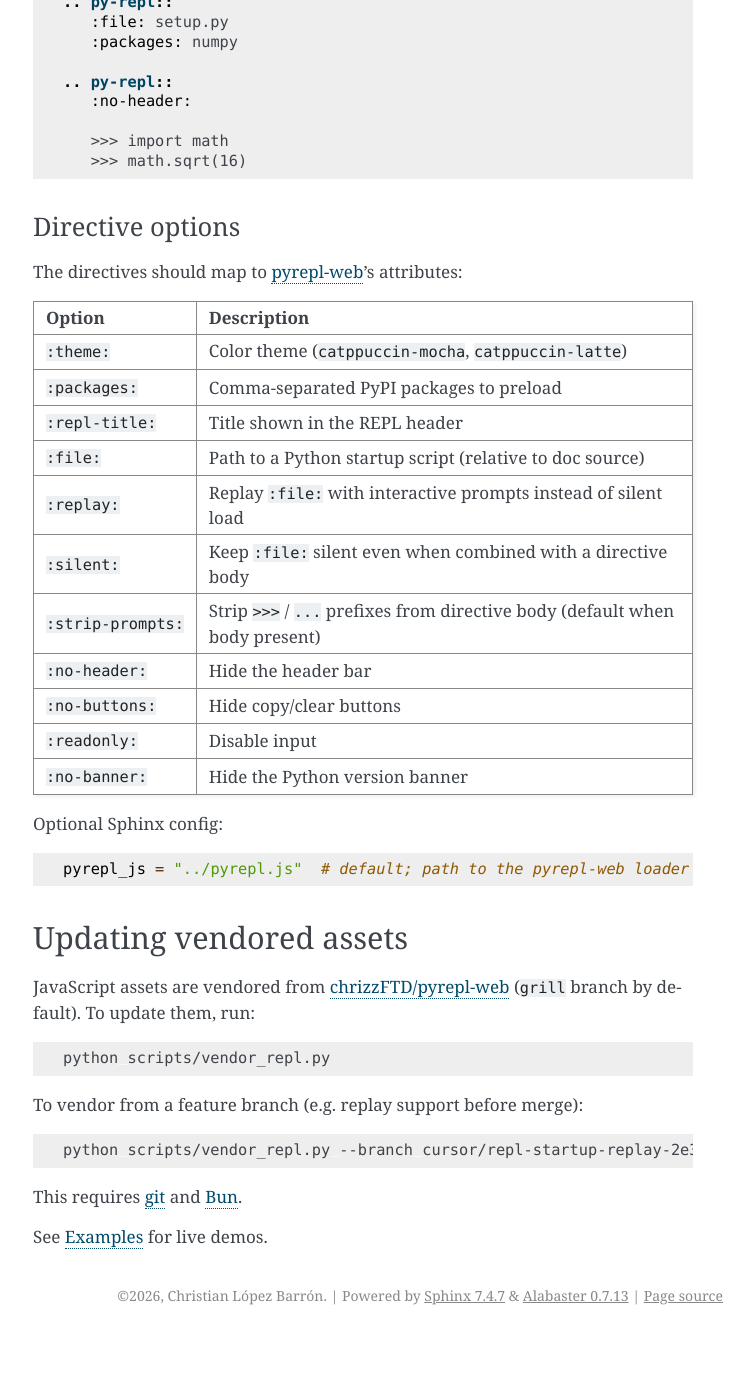
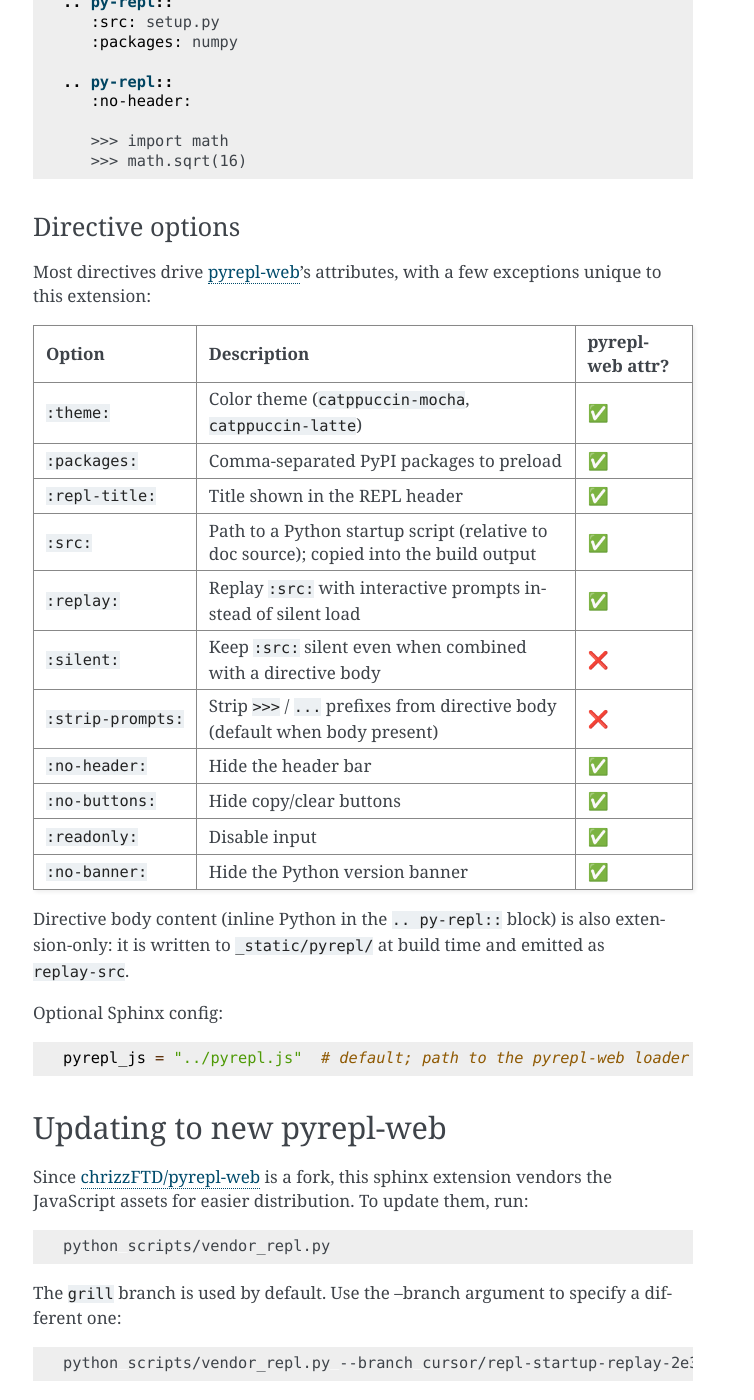
Before and after one commit to chrizzFTD/sphinx-pyrepl-web, a Sphinx documentation site: the page built from docs/index.rst, in a window 1280 px wide and 1400 px high, scrolled down 740 px. Shown: the whole window, without its empty margins (387-1141 px from the left). Built offline with Sphinx 7.4.7, drawn with Linux system fonts in a browser that asks for light colours; before the commit the page ends 2075 px from its top, so only the background shows below that; some of the changed text lies outside the part shown.

Commit message:
minor cleanup
Signed-off-by: Christian López Barrón <chris.gfz@gmail.com>

````diff
--- a/README.md
+++ b/README.md
@@ -34,7 +34,7 @@
    :no-header:
 
 .. py-repl::
-   :file: setup.py
+   :src: setup.py
    :packages: numpy
 
 .. py-repl::
@@ -46,21 +46,23 @@
 
 ### Directive options
 
-The directives should map to [pyrepl-web](https://github.com/chrizzFTD/pyrepl-web)'s attributes:
+Most directives drive [pyrepl-web](https://github.com/chrizzFTD/pyrepl-web)'s attributes, with a few exceptions unique to this extension:
 
-| Option | Description |
-|--------|-------------|
-| `:theme:` | Color theme (`catppuccin-mocha`, `catppuccin-latte`) |
-| `:packages:` | Comma-separated PyPI packages to preload |
-| `:repl-title:` | Title shown in the REPL header |
-| `:file:` | Path to a Python startup script (relative to doc source) |
-| `:replay:` | Replay `:file:` with interactive prompts instead of silent load |
-| `:silent:` | Keep `:file:` silent even when combined with a directive body |
-| `:strip-prompts:` | Strip ``>>>`` / ``...`` prefixes from directive body (default when body present) |
-| `:no-header:` | Hide the header bar |
-| `:no-buttons:` | Hide copy/clear buttons |
-| `:readonly:` | Disable input |
-| `:no-banner:` | Hide the Python version banner |
+| Option | Description | pyrepl-web attr? |
+|--------|-------------|------------------|
+| `:theme:` | Color theme (`catppuccin-mocha`, `catppuccin-latte`) | ✅                |
+| `:packages:` | Comma-separated PyPI packages to preload | ✅                |
+| `:repl-title:` | Title shown in the REPL header | ✅                |
+| `:src:` | Path to a Python startup script (relative to doc source); copied into the build output | ✅                |
+| `:replay:` | Replay `:src:` with interactive prompts instead of silent load | ✅                |
+| `:silent:` | Keep `:src:` silent even when combined with a directive body | ❌                |
+| `:strip-prompts:` | Strip ``>>>`` / ``...`` prefixes from directive body (default when body present) | ❌                |
+| `:no-header:` | Hide the header bar | ✅                |
+| `:no-buttons:` | Hide copy/clear buttons | ✅                |
+| `:readonly:` | Disable input | ✅                |
+| `:no-banner:` | Hide the Python version banner | ✅                |
+
+Directive body content (inline Python in the `.. py-repl::` block) is also extension-only: it is written to `_static/pyrepl/` at build time and emitted as `replay-src`.
 
 Optional Sphinx config:
 
@@ -68,15 +70,15 @@
 pyrepl_js = "../pyrepl.js"  # default; path to the pyrepl-web loader script
 ```
 
-## Updating vendored assets
+## Updating to new pyrepl-web
 
-JavaScript assets are vendored from [chrizzFTD/pyrepl-web](https://github.com/chrizzFTD/pyrepl-web) (`grill` branch by default). To update them, run:
+Since [chrizzFTD/pyrepl-web](https://github.com/chrizzFTD/pyrepl-web) is a fork, this sphinx extension vendors the JavaScript assets for easier distribution. To update them, run:
 
 ```bash
 python scripts/vendor_repl.py
 ```
 
-To vendor from a feature branch (e.g. replay support before merge):
+The `grill` branch is used by default. Use the --branch argument to specify a different one:
 
 ```bash
 python scripts/vendor_repl.py --branch cursor/repl-startup-replay-2e3f
--- a/sphinx_pyrepl_web/__init__.py
+++ b/sphinx_pyrepl_web/__init__.py
@@ -48,7 +48,7 @@
         "theme": directives.unchanged,
         "packages": directives.unchanged,
         "repl-title": directives.unchanged,
-        "file": directives.path,
+        "src": directives.path,
         "no-header": directives.flag,
         "no-buttons": directives.flag,
         "readonly": directives.flag,
@@ -79,8 +79,8 @@
         force_replay = "replay" in self.options
         force_silent = "silent" in self.options
 
-        if "file" in self.options:
-            _, abs_path = self.env.relfn2path(self.options["file"])
+        if "src" in self.options:
+            _, abs_path = self.env.relfn2path(self.options["src"])
             path = Path(abs_path)
             try:
                 path.read_text(encoding="utf-8")
````
Also changed, not shown: docs/example.rst (+8 -8 lines), 1 other file.
